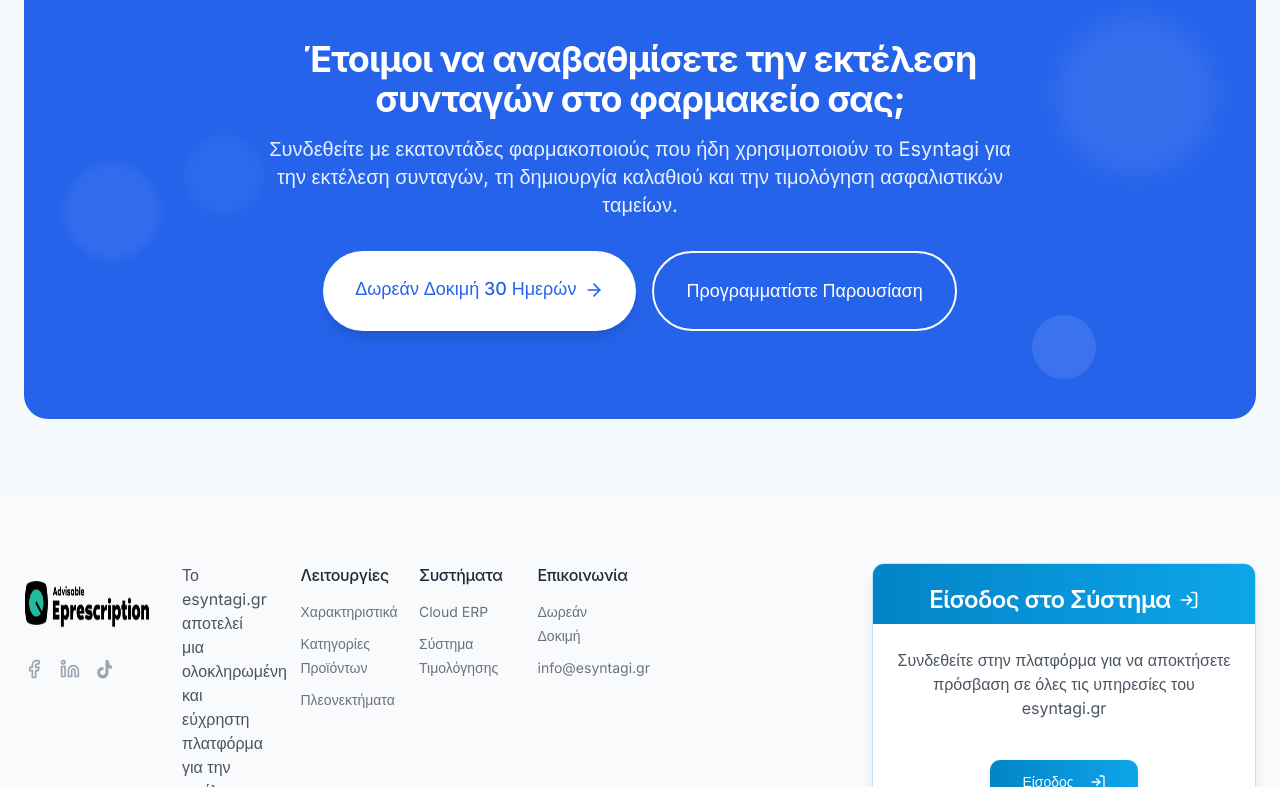
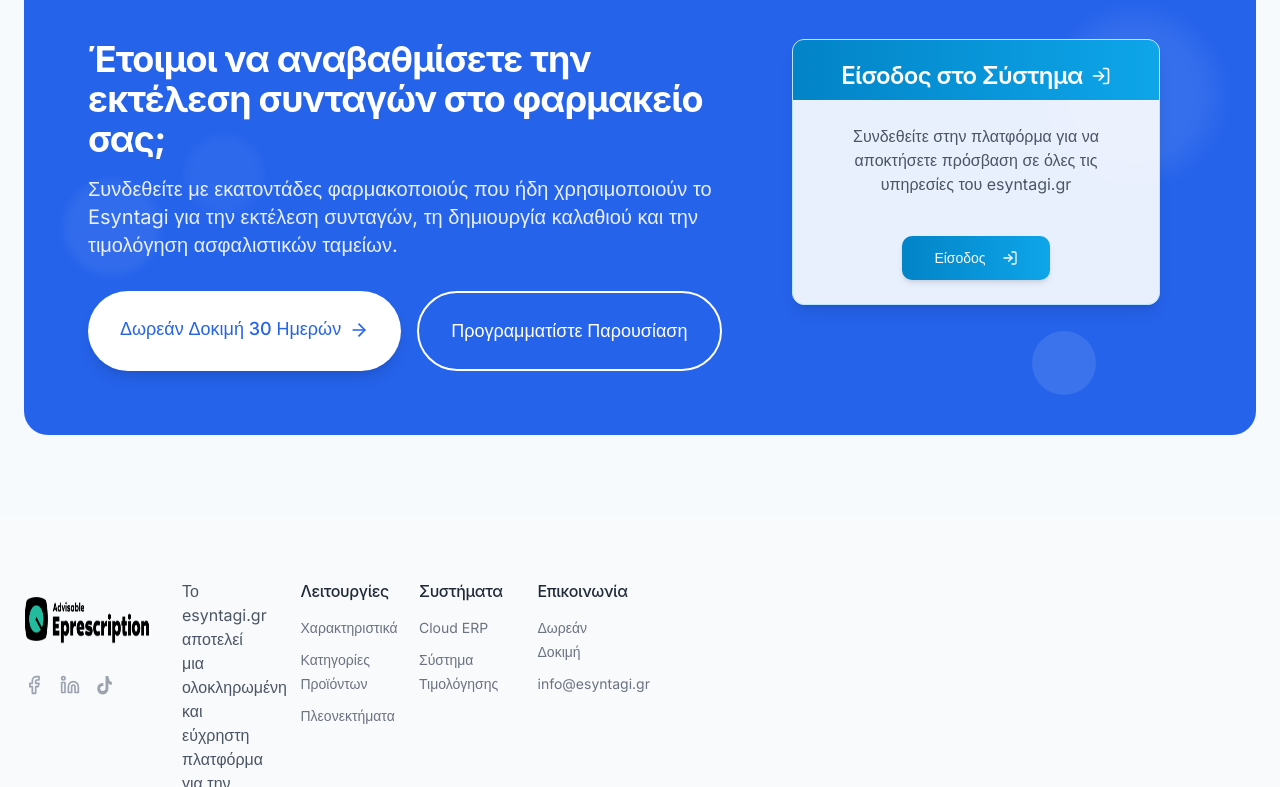
Before and after one commit to pkollaras/essyntagi-site, a React (Vite) app: page / in a window 1280 px wide. Shown: the part 5273-6060 px from the top of the page. Built offline with nearby package versions, Linux system fonts and the light colour scheme.

Commit message:
Move login card
Moves the login card next to the call to action section.

```diff
--- a/src/components/CallToAction.tsx
+++ b/src/components/CallToAction.tsx
@@ -2,7 +2,9 @@
 import { useRef } from 'react';
 import { useInView } from '@/utils/animations';
 import { Button } from '@/components/ui/button';
-import { ArrowRight } from 'lucide-react';
+import { ArrowRight, LogIn } from 'lucide-react';
+import { Card, CardContent, CardFooter, CardHeader, CardTitle } from '@/components/ui/card';
+import { HoverCard, HoverCardContent, HoverCardTrigger } from '@/components/ui/hover-card';
 
 const CallToAction = () => {
   const ctaRef = useRef<HTMLDivElement>(null);
@@ -21,7 +23,8 @@ const CallToAction = () => {
             <div className="absolute top-40 left-40 h-20 w-20 rounded-full bg-white/20 blur-sm"></div>
           </div>
 
-          <div className="relative z-10 text-center max-w-3xl mx-auto">
+          <div className="relative z-10 md:flex md:items-start md:justify-between md:gap-8">
+            <div className="text-center md:text-left md:max-w-2xl">
               <h2 className="text-3xl md:text-4xl font-bold mb-4 text-white">
                 Έτοιμοι να αναβαθμίσετε την εκτέλεση συνταγών στο φαρμακείο σας;
               </h2>
@@ -29,7 +32,7 @@ const CallToAction = () => {
                 Συνδεθείτε με εκατοντάδες φαρμακοποιούς που ήδη χρησιμοποιούν το Esyntagi για την εκτέλεση συνταγών, τη δημιουργία καλαθιού και την τιμολόγηση ασφαλιστικών ταμείων.
               </p>
 
-            <div className="flex flex-col sm:flex-row justify-center gap-4">
+              <div className="flex flex-col sm:flex-row justify-center md:justify-start gap-4 mb-8 md:mb-0">
                 <a
                   href="https://form.typeform.com/to/oZoW62gB"
                   target="_blank"
@@ -46,6 +49,41 @@ const CallToAction = () => {
                   Προγραμματίστε Παρουσίαση
                 </a>
               </div>
+            </div>
+
+            {/* Login Card moved from Footer */}
+            <div className="mt-10 md:mt-0 flex justify-center md:justify-end md:min-w-80">
+              <Card className="w-full max-w-sm shadow-lg border-essyntagi-200 overflow-hidden bg-white/90 backdrop-blur-sm transition-all duration-300 hover:shadow-xl animate-scale-in">
+                <CardHeader className="pb-3 bg-gradient-to-r from-essyntagi-600 to-essyntagi-500">
+                  <CardTitle className="text-white flex justify-center items-center">
+                    <span>Είσοδος στο Σύστημα</span>
+                    <LogIn className="h-5 w-5 ml-2" />
+                  </CardTitle>
+                </CardHeader>
+                <CardContent className="pt-6 text-center">
+                  <p className="text-gray-600 mb-4">Συνδεθείτε στην πλατφόρμα για να αποκτήσετε πρόσβαση σε όλες τις υπηρεσίες του esyntagi.gr</p>
+                </CardContent>
+                <CardFooter className="flex justify-center">
+                  <HoverCard>
+                    <HoverCardTrigger asChild>
+                      <a href="https://app.esyntagi.gr" target="_blank" rel="noopener noreferrer">
+                        <Button
+                          variant="default"
+                          size="lg"
+                          className="w-full bg-gradient-to-r from-essyntagi-600 to-essyntagi-500 hover:from-essyntagi-700 hover:to-essyntagi-600 shadow-md hover:shadow-lg transition-all duration-300 transform hover:-translate-y-1"
+                        >
+                          <span>Είσοδος</span>
+                          <LogIn className="h-4 w-4 ml-2" />
+                        </Button>
+                      </a>
+                    </HoverCardTrigger>
+                    <HoverCardContent className="p-2 text-center">
+                      Μετάβαση στην πλατφόρμα
+                    </HoverCardContent>
+                  </HoverCard>
+                </CardFooter>
+              </Card>
+            </div>
 
             <p className="text-white/80 mt-6 text-sm">
             </p>
--- a/src/components/Footer.tsx
+++ b/src/components/Footer.tsx
@@ -1,8 +1,5 @@
 
-import { FacebookIcon, LinkedinIcon, LogIn } from 'lucide-react';
-import { Button } from '@/components/ui/button';
-import { Card, CardContent, CardFooter, CardHeader, CardTitle } from '@/components/ui/card';
-import { HoverCard, HoverCardContent, HoverCardTrigger } from '@/components/ui/hover-card';
+import { FacebookIcon, LinkedinIcon } from 'lucide-react';
 
 const Footer = () => {
   const currentYear = new Date().getFullYear();
@@ -98,40 +95,6 @@ const Footer = () => {
               </div>
             </div>
           </div>
-
-          {/* Login Section - transformed into a card */}
-          <div className="flex justify-center md:justify-end">
-            <Card className="w-full max-w-sm shadow-lg border-essyntagi-200 overflow-hidden bg-white/90 backdrop-blur-sm transition-all duration-300 hover:shadow-xl animate-scale-in">
-              <CardHeader className="pb-3 bg-gradient-to-r from-essyntagi-600 to-essyntagi-500">
-                <CardTitle className="text-white flex justify-center items-center">
-                  <span>Είσοδος στο Σύστημα</span>
-                  <LogIn className="h-5 w-5 ml-2" />
-                </CardTitle>
-              </CardHeader>
-              <CardContent className="pt-6 text-center">
-                <p className="text-gray-600 mb-4">Συνδεθείτε στην πλατφόρμα για να αποκτήσετε πρόσβαση σε όλες τις υπηρεσίες του esyntagi.gr</p>
-              </CardContent>
-              <CardFooter className="flex justify-center">
-                <HoverCard>
-                  <HoverCardTrigger asChild>
-                    <a href="https://app.esyntagi.gr" target="_blank" rel="noopener noreferrer">
-                      <Button
-                        variant="default"
-                        size="lg"
-                        className="w-full bg-gradient-to-r from-essyntagi-600 to-essyntagi-500 hover:from-essyntagi-700 hover:to-essyntagi-600 shadow-md hover:shadow-lg transition-all duration-300 transform hover:-translate-y-1"
-                      >
-                        <span>Είσοδος</span>
-                        <LogIn className="h-4 w-4 ml-2" />
-                      </Button>
-                    </a>
-                  </HoverCardTrigger>
-                  <HoverCardContent className="p-2 text-center">
-                    Μετάβαση στην πλατφόρμα
-                  </HoverCardContent>
-                </HoverCard>
-              </CardFooter>
-            </Card>
-          </div>
         </div>
 
         <div className="border-t border-gray-200 pt-8">
```
Lines whose indentation alone changed are shown as unchanged.
